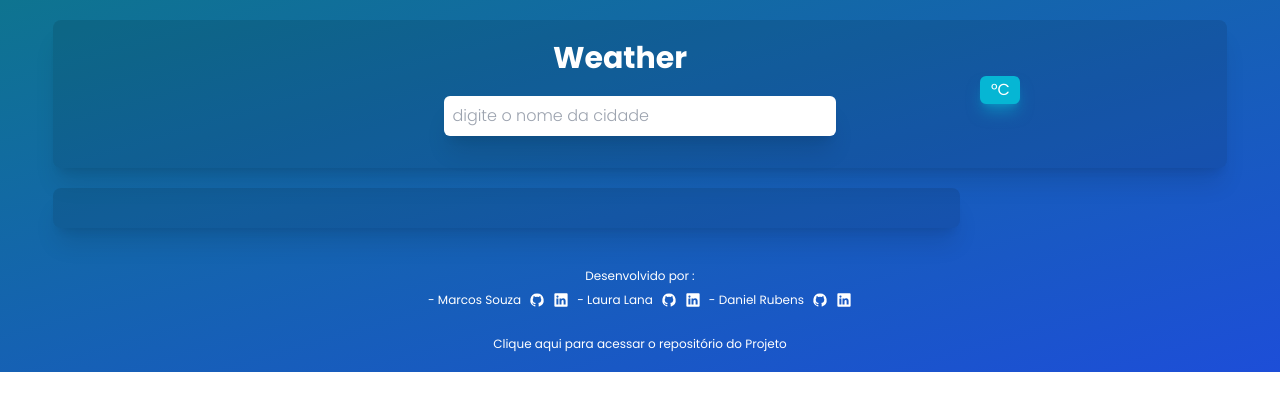
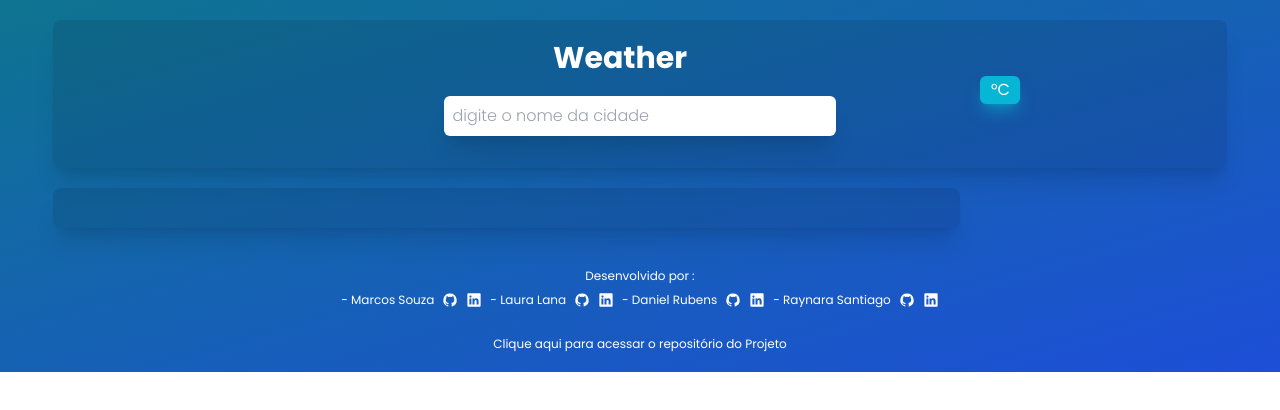
Before and after one commit to marcos2872/weatherApp, a React (Create React App) app: page / in a window 1280 px wide. Shown: the top 410 px of the page. Built offline with nearby package versions, Linux system fonts and the light colour scheme.

Commit message:
add ray como participante

```diff
--- a/src/components/Footer.jsx
+++ b/src/components/Footer.jsx
@@ -31,6 +31,13 @@ export default function Footer() {
           <a href="https://www.linkedin.com/in/daniel-rubens-556a7898/" target="blanck" name="gitm" id="gitm" className="flex">
             <UilLinkedin size={16}/>
           </a>
+          <p>- Raynara Santiago</p>
+          <a href="https://github.com/raynarastg" target="blanck" name="gitm" id="gitm" className="flex">
+            <UilGithub size={16}/>
+          </a>
+          <a href="https://www.linkedin.com/in/raynarastg/" target="blanck" name="gitm" id="gitm" className="flex">
+            <UilLinkedin size={16}/>
+          </a>
         </div>
           <a href="https://github.com/marcos2872/weatherApp" target="blanck" className="mt-5 text-xs flex justify-center"> Clique aqui para acessar o repositório do Projeto</a>
       </section>
```
